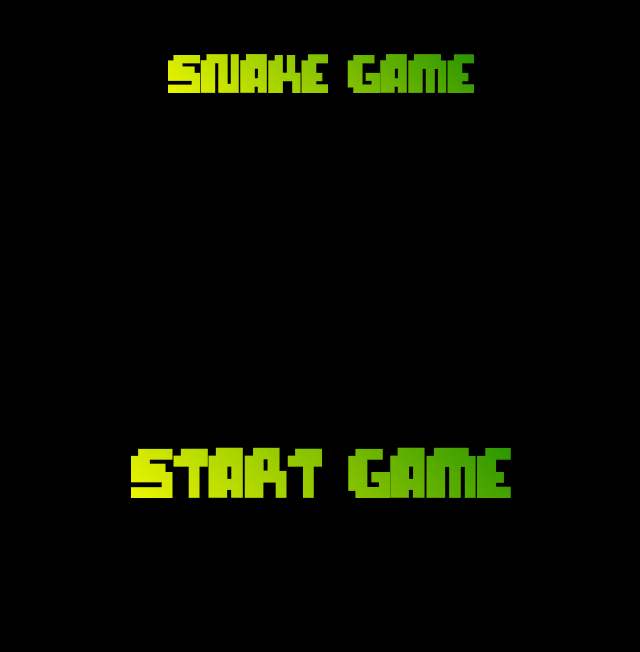
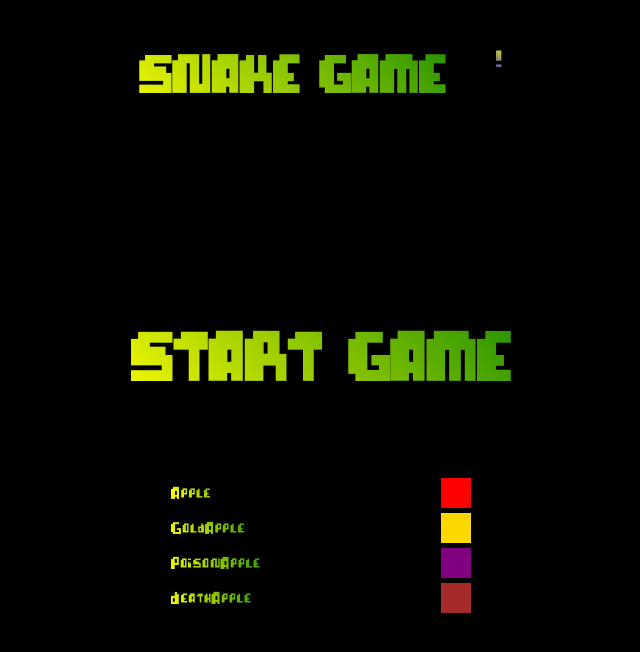
Before and after one commit to CLSCaio/snake-game, a plain HTML site: page index.html in a window 1280 px wide. Shown: the whole page, without its empty margins (319-959 px from the left). Drawn offline with Linux system fonts and the light colour scheme.

Commit message:
snake-game versao 1.1

```diff
--- a/index.html
+++ b/index.html
@@ -8,26 +8,24 @@
     <title>SNAKE GAME</title>
 </head>
 <body>
-    <header>
+    <header class="startTittle">
         <h1> SNAKE GAME </h1>
+        <div onClick="abrirModeInfo('regra')"> <p > ! </p> </div>
     </header>
 
    <main>
-
         <div id="gameTitle">
           <a href="./difficultyLevels"> <h2>  START GAME  </h2> </a>
         </div>
 
-
-        <!-- <div id="menuSelect">
-            <ul>
-                <li> <a href="./difficultyLevels/normal">Normal</a>  </li>
-                <li> <a href="./difficultyLevels/hardcore">Hardcore</a> </li>
-                <li> <a href="./difficultyLevels/inverseMode">Inverse Mode</a> </li>
-            </ul>
-        </div> -->
+        <div id="regra" >
+            <div> <p>  Apple </p><span class="apple "></span> </div>
+            <div><p> GoldApple </p><span class="goldApple "></span>  </div>
+            <div><p> PoisonApple </p><span class="poisonApple "></span>  </div>
+            <div><p> DeathApple </p><span class="deathApple "></span>  </div>
+        </div>
     </main>
 </body>
 
-<script src="./script.js"></script>
+<script src="./difficultyLevels/script.js"></script>
 </html>
--- a/styles.css
+++ b/styles.css
@@ -77,6 +77,10 @@ a:hover {
     transform: scale(1.2);
 }
 
+.appleInfo .goldApple {
+    background-color: gold;
+}
+
 #gameTitle {
     cursor: pointer;
     animation: startGame 3.5s forwards ease-in-out infinite;
@@ -102,7 +106,7 @@ a:hover {
     justify-content: center;
 }
 
-.menuSelect li div p{
+.menuSelect div p{
     background: linear-gradient(45deg, red, blue, yellow, green, skyblue);
     background-size: 500% 500%;
     -webkit-text-fill-color: transparent;
@@ -113,7 +117,7 @@ a:hover {
     font-size: 1.4rem;
 }
 
-.menuSelect li div p:hover {
+.menuSelect div p:hover {
     transition: 1s;
     animation: interrogacaoFrame 10s forwards ease infinite;
 }
@@ -129,9 +133,95 @@ a:hover {
     transition: 1s;
     align-items: center;
     justify-content: center;
-    font-size: 0.7rem;
+    font-size: 1rem;
     padding: 15px;
 }
+
+.startTittle {
+    display: flex;
+    width: 600px;
+    justify-content: center;
+    gap: 50px;
+}
+
+.startTittle p{
+    background: linear-gradient(45deg, red, blue, yellow, green, skyblue);
+    background-size: 500% 500%;
+    -webkit-text-fill-color: transparent;
+    -webkit-background-clip: text;
+    background-clip: text;
+    animation: textGradient 10s backwards infinite;
+
+    font-size: 1.4rem;
+}
+
+.startTittle p:hover {
+    transition: 1s;
+    animation: interrogacaoFrame 10s forwards ease infinite;
+}
+
+.startTittle div:hover {
+    animation: divEspace 2s ease-in-out infinite;
+    cursor: pointer;
+    height: 50px;
+    width: 50px;
+
+}
+
+main {
+    display: flex;
+    flex-direction: column;
+    align-items: center;
+    justify-content: center;
+    gap: 100px;
+}
+
+#regra {
+    display: flex;
+    flex-direction: column;
+    align-items: flex-start;
+    justify-content: center;
+    gap: 5px;
+    opacity: 1;
+}
+
+#regra div {
+    display: flex;
+    width: 300px;
+    justify-content: space-between;
+    align-items: center;
+}
+
+#regra span {
+    width: 30px;
+    height: 30px;
+}
+
+.apple {
+    background-color: red;
+}
+
+.goldApple {
+    background-color: gold;
+}
+
+.poisonApple {
+    background-color: purple;
+}
+
+.deathApple {
+    background-color: brown;
+}
+
+#regra p {
+    background: linear-gradient(45deg, red, blue, yellow, green, skyblue);
+    background-size: 500% 500%;
+    -webkit-text-fill-color: transparent;
+    -webkit-background-clip: text;
+    background-clip: text;
+    animation: textGradient 10s backwards infinite;
+}
+
 
 canvas {
     border: 5px double skyblue
```
Also changed, not shown: difficultyLevels/index.html (+2 -2 lines), difficultyLevels/normal/index.html (+0 -1 lines).
